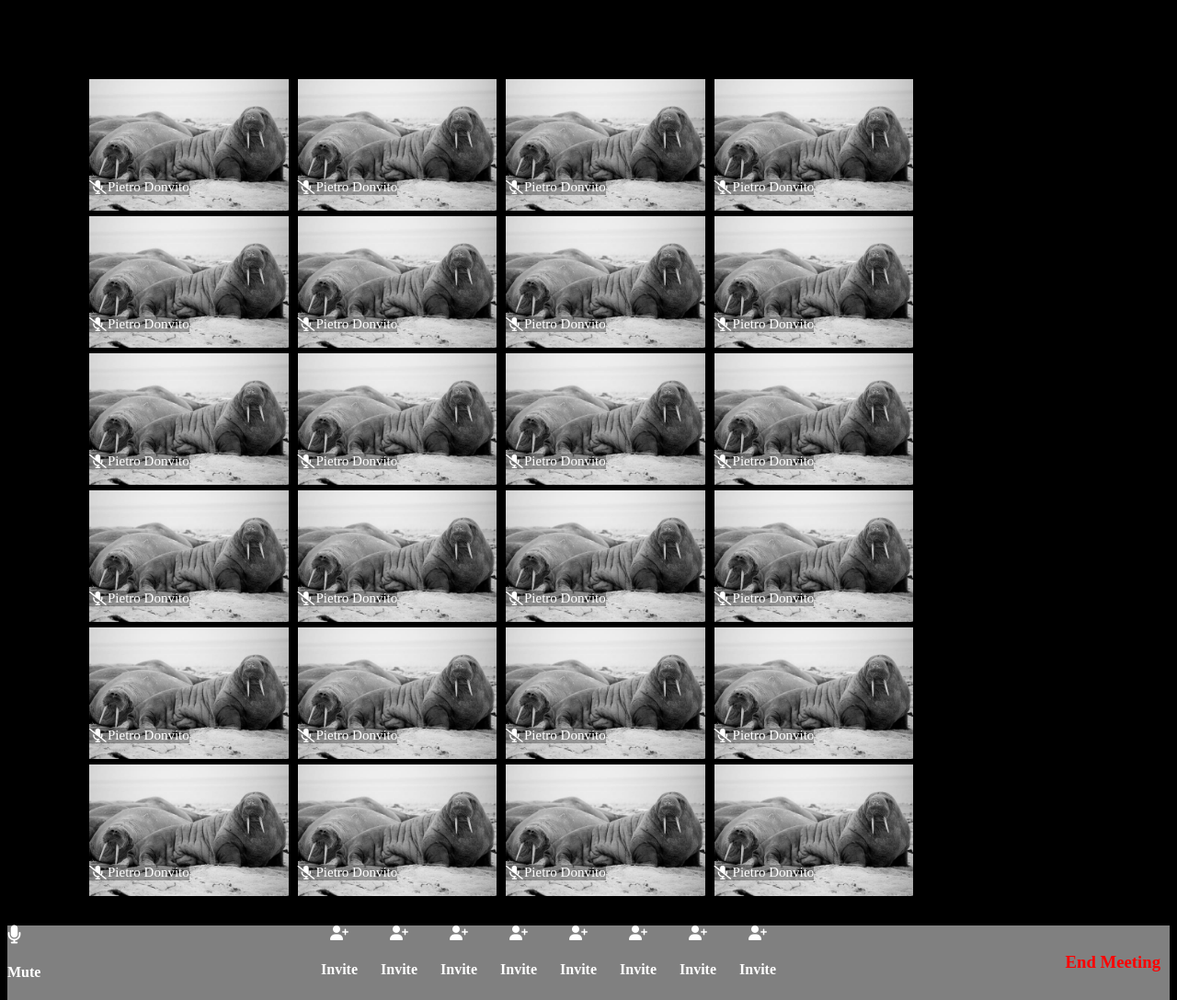
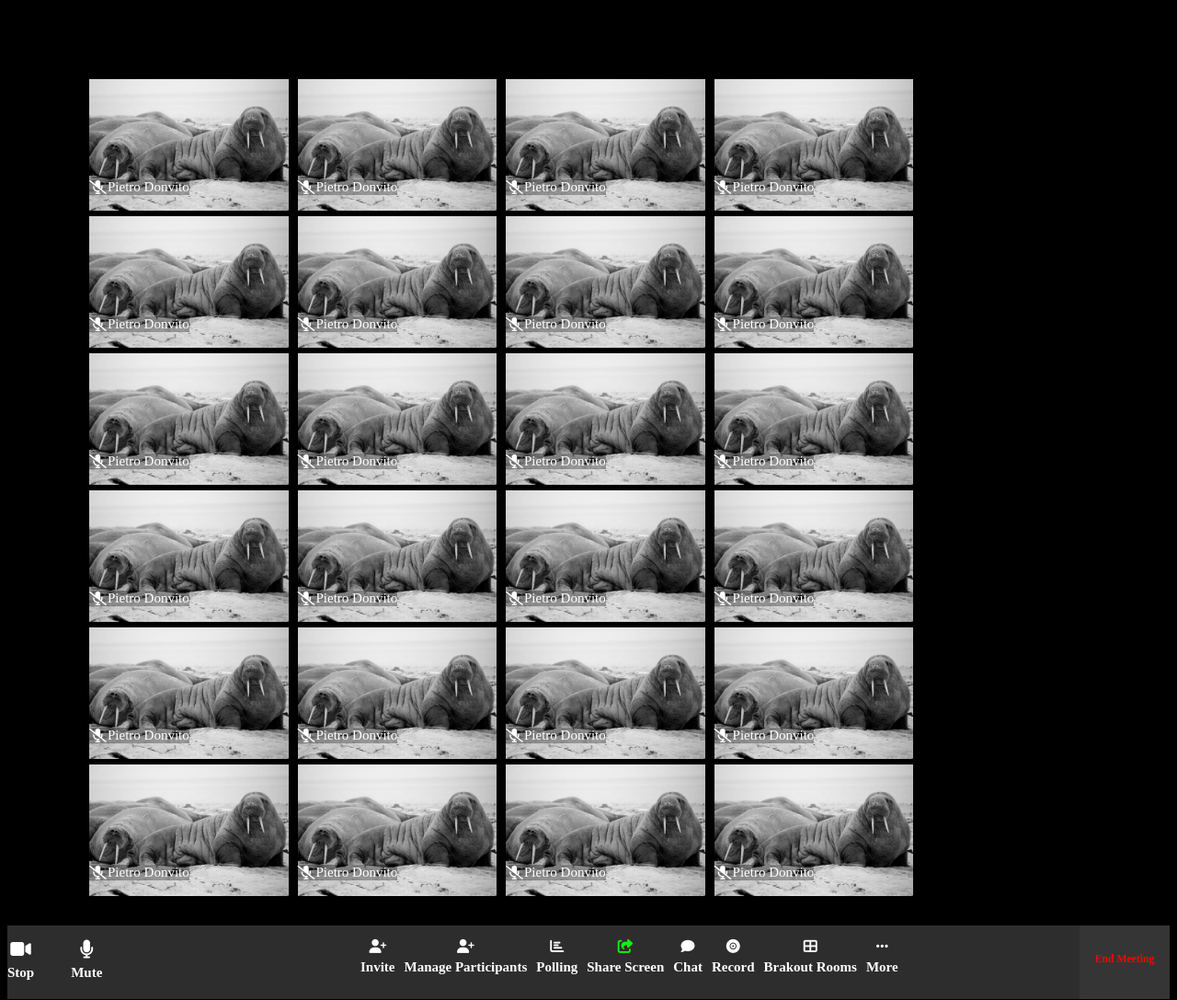
Before and after one commit to Pietrodon/html-css-zoom, a plain HTML site: page index.html in a window 1280 px wide. Shown: the whole page at 92% size. Drawn offline with Linux system fonts and the light colour scheme.

Commit message:
fine progetto

```diff
--- a/index.html
+++ b/index.html
@@ -134,9 +134,20 @@
         </div>
     </main>
     <footer>
-        <div class="call-buttom">
-         <i class="fas fa-microphone mic"></i>
-         <h4>Mute</h4>
+        <div class="call-button">
+            <nav class="button">
+                <ul>
+                    <li>
+                        <i class="fas fa-video"></i>
+                        <h4>Stop</h4>
+                    </li>
+                    <li>
+                        <i class="fas fa-microphone"></i>
+                        <h4>Mute</h4>
+                    </li>
+
+                </ul>
+            </nav>
         </div>
         <div class="central-bar">
             <nav class="central-nav">
@@ -147,31 +158,31 @@
                     </li>
                     <li>
                         <i class="fas fa-user-plus"></i>
-                        <h4>Invite</h4>
+                        <h4>Manage Participants</h4>
                     </li>
                     <li>
-                        <i class="fas fa-user-plus"></i>
-                        <h4>Invite</h4>
+                        <i class="fas fa-chart-bar"></i>
+                        <h4>Polling</h4>
                     </li>
                     <li>
-                        <i class="fas fa-user-plus"></i>
-                        <h4>Invite</h4>
+                        <i class="fas fa-share-square share"></i>
+                        <h4>Share Screen</h4>
                     </li>
                     <li>
-                        <i class="fas fa-user-plus"></i>
-                        <h4>Invite</h4>
+                        <i class="fas fa-comment"></i>
+                        <h4>Chat</h4>
                     </li>
                     <li>
-                        <i class="fas fa-user-plus"></i>
-                        <h4>Invite</h4>
+                        <i class="fas fa-record-vinyl"></i>
+                        <h4>Record</h4>
                     </li>
                     <li>
-                        <i class="fas fa-user-plus"></i>
-                        <h4>Invite</h4>
+                        <i class="fas fa-th-large"></i>
+                        <h4>Brakout Rooms</h4>
                     </li>
                     <li>
-                        <i class="fas fa-user-plus"></i>
-                        <h4>Invite</h4>
+                        <i class="fas fa-ellipsis-h"></i>
+                        <h4>More</h4>
                     </li>
                 </ul>
             </nav>
--- a/style.css
+++ b/style.css
@@ -51,22 +51,38 @@ footer{
     height: 81px;
     display: flex;
     flex-direction: row;
-    background-color: gray;
+    background-color: rgb(46, 45, 45);
     justify-content: space-between;
 
+
+}
+.call-button{
+    width: 202px;
+    padding-top: 15px;
+}
+h4{
+    margin-top: 5px;
+    font-size: 15px;
 }
 
-.call-buttom{
+.button{
     color: white;
+    display: flex;
+    flex-direction: row;
+    column-gap: 40px;
+    font-size: 20px;
+
 }
-.mic{
-    font-size: 20px;
-    text-align: center;
+.button ul{
+    display: contents;
 }
 .central-nav{
     display: flex;
     flex-direction: row;
-    gap: 25px;
+    gap: 10px;
+    width: 600px;
+    font-size: 15px;
+    padding-top: 15px;
 }
 .central-nav ul{
     display: contents;
@@ -75,11 +91,18 @@ li{
     text-align: center;
     list-style: none;
     color: white;
+
+}
+.share{
+    color: rgb(14, 243, 14);
 }
 
 .end-call{
-    background-color: gray;
+    background-color: rgb(53, 53, 53);
     color: red;
-    padding: 10px;
     text-align: center;
+    font-size: 10px;
+    width: 98px;
+    padding-top: 15px;
+    line-height: 20px;
 }
```
